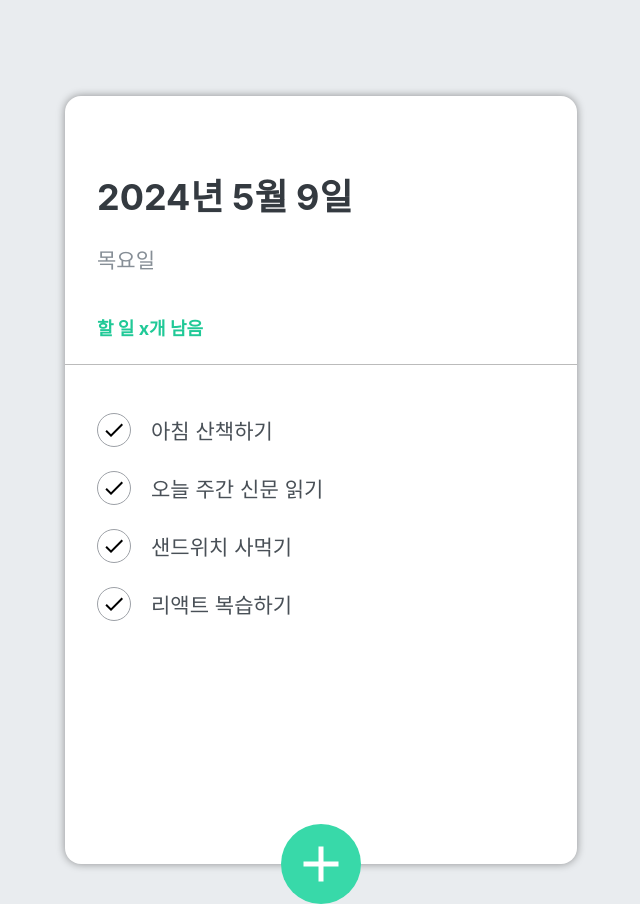
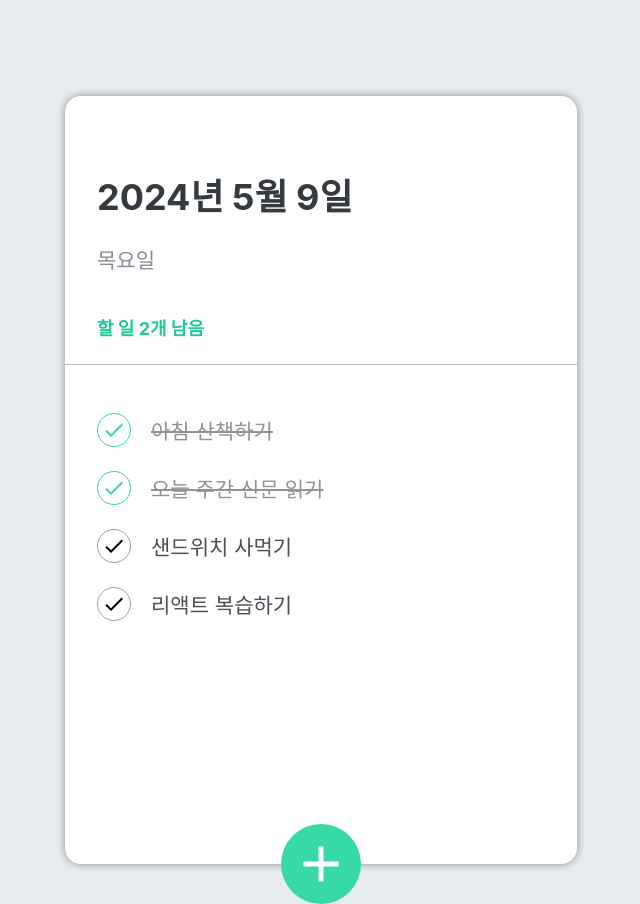
Before and after one commit to Yeom-SeungBin/react-todo-app202405, a React (Create React App) app: page / in a window 1280 px wide. Shown: the whole page, without its empty margins (319-959 px from the left). Built offline with nearby package versions, Linux system fonts and the light colour scheme.

Commit message:
할 일 체크 기능, 날짜 렌더링

```diff
--- a/src/components/TodoHeader.js
+++ b/src/components/TodoHeader.js
@@ -1,12 +1,24 @@
 import React from 'react';
 import '../scss/TodoHeader.scss';
 
-const TodoHeader = () => {
+const TodoHeader = ({ count }) => {
+  const today = new Date();
+
+  const dateString = today.toLocaleDateString('ko-KR', {
+    year: 'numeric',
+    month: 'long',
+    day: 'numeric',
+  });
+
+  const dayName = today.toLocaleDateString('ko-KR', {
+    weekday: 'long',
+  });
+
   return (
     <header>
-      <h1>2024년 5월 9일</h1>
-      <div className='day'>목요일</div>
-      <div className='tasks-left'>할 일 x개 남음</div>
+      <h1>{dateString}</h1>
+      <div className='day'>{dayName}</div>
+      <div className='tasks-left'>할 일 {count()}개 남음</div>
     </header>
   );
 };
--- a/src/components/TodoItem.js
+++ b/src/components/TodoItem.js
@@ -1,15 +1,21 @@
 import React from 'react';
 import '../scss/TodoItem.scss';
 import { MdDelete, MdDone } from 'react-icons/md';
+import cn from 'classnames';
 
-const TodoItem = ({ item, remove }) => {
+const TodoItem = ({ item, remove, check }) => {
+  const { id, title, done } = item;
+
   return (
     <li className='todo-list-item'>
-      <div className='check-circle'>
+      <div
+        className={cn('check-circle', { active: done })}
+        onClick={() => check(id)}
+      >
         <MdDone />
       </div>
-      <span className='text'>{item.title}</span>
-      <div className='remove' onClick={() => remove(item.id)}>
+      <span className={cn('text', { finish: done })}>{title}</span>
+      <div className='remove' onClick={() => remove(id)}>
         <MdDelete />
       </div>
     </li>
--- a/src/components/TodoMain.js
+++ b/src/components/TodoMain.js
@@ -2,11 +2,18 @@
 import '../scss/TodoMain.scss';
 import TodoItem from './TodoItem';
 
-const TodoMain = ({ todoList, remove }) => {
+const TodoMain = ({ todoList, remove, check }) => {
   return (
     <ul className='todo-list'>
       {todoList.map((todo) => {
-        return <TodoItem key={todo.id} item={todo} remove={remove} />;
+        return (
+          <TodoItem
+            key={todo.id}
+            item={todo}
+            remove={remove}
+            check={check}
+          />
+        );
       })}
     </ul>
   );
--- a/src/components/TodoTemplate.js
+++ b/src/components/TodoTemplate.js
@@ -71,10 +71,40 @@
     setTodos(todos.filter((todo) => todo.id !== id));
   };
 
+  // 할 일 체크 처리 함수
+  const checkTodo = (id) => {
+    /* 고차함수 사용하지 않고 구현하기
+    const copyTodos = [...todos];
+
+    for (let cTodo of copyTodos) {
+      if (cTodo.id === id) {
+        cTodo.done = !cTodo.done;
+      }
+    }
+    setTodos(copyTodos);
+    */
+
+    setTodos(
+      todos.map((todo) =>
+        todo.id === id ? { ...todo, done: !todo.done } : todo,
+      ),
+    );
+  };
+
+  // 체크가 안 된 할 일의 개수를 카운트 하기
+  const countRestTodo = () =>
+    todos.filter((todo) => !todo.done).length;
+  // const filteredTodos = todos.filter((todo) => !todo.done);
+  // return filteredTodos.length;
+
   return (
     <div className='TodoTemplate'>
-      <TodoHeader />
-      <TodoMain todoList={todos} remove={removeTodo} />
+      <TodoHeader count={countRestTodo} />
+      <TodoMain
+        todoList={todos}
+        remove={removeTodo}
+        check={checkTodo}
+      />
       <TodoInput addTodo={addTodo} />
     </div>
   );
```
